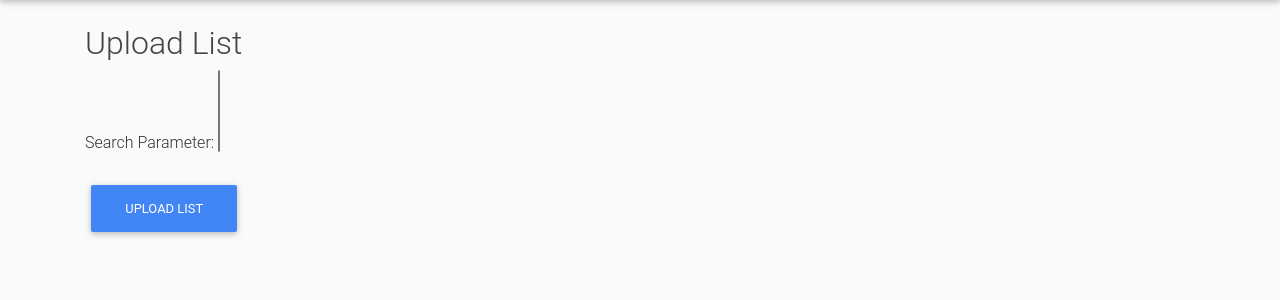
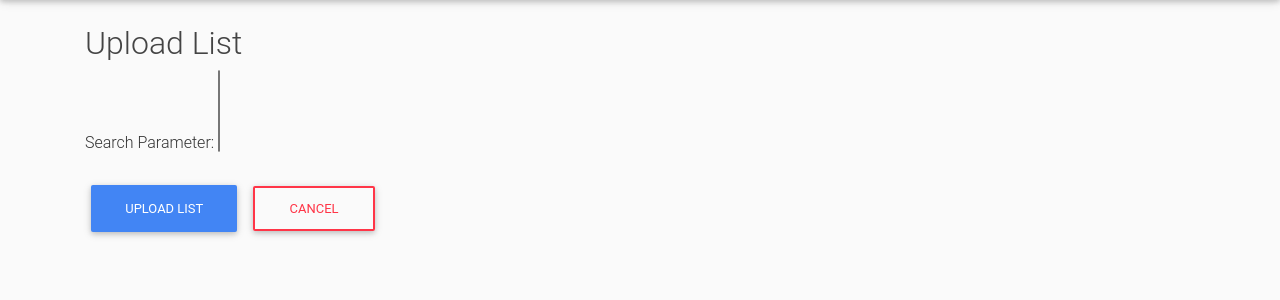
Before and after one commit to PythonFZ/ChemData, a Django app: template chemmanager/templates/chemmanager/chemicallist_form.html in a window 1280 px wide. Shown: the part 56-356 px from the top of the page. Run offline with Django 3.2, Linux system fonts and the light colour scheme; the template is opened without the code that fills it: values that come from a table or form of the project are taken from there, others are empty; parts of the project's set-up code (start-up, migrations or seed data) failed here and were passed over; some libraries are stand-ins or nearby versions.

Commit message:
Added Cancel buttons

```diff
--- a/chemmanager/templates/chemmanager/chemicallist_form.html
+++ b/chemmanager/templates/chemmanager/chemicallist_form.html
@@ -7,6 +7,7 @@
             {% csrf_token %}
             {{ form.as_p }}
             <button type="submit" class="btn btn-primary">Upload List</button>
+            <a href="{% url 'chemmanager-home'%}" class="btn btn-outline-danger">Cancel</a>
         </form>
 
 {% endblock %}
--- a/chemmanager/templates/chemmanager/storage_list.html
+++ b/chemmanager/templates/chemmanager/storage_list.html
@@ -67,8 +67,9 @@
             {% endfor %}
         {% endif %}
     {% endfor %}
-    </table>
-
     </div>
     </div>
+    <br>
+    <div class="float-none"><a href="{% url 'chemmanager-home'%}" class="btn btn-outline-danger">Cancel</a></div>
+
 {% endblock %}
```
